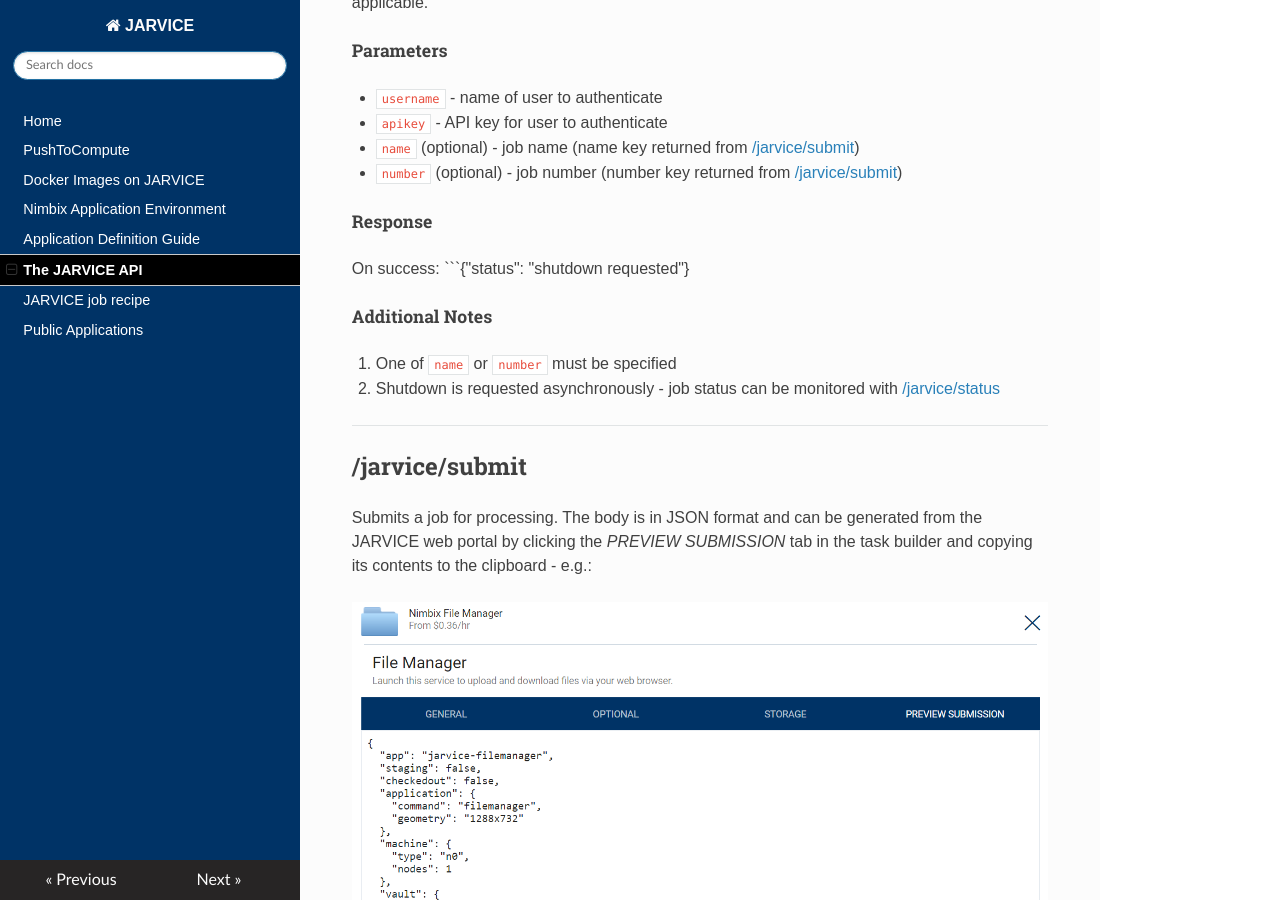
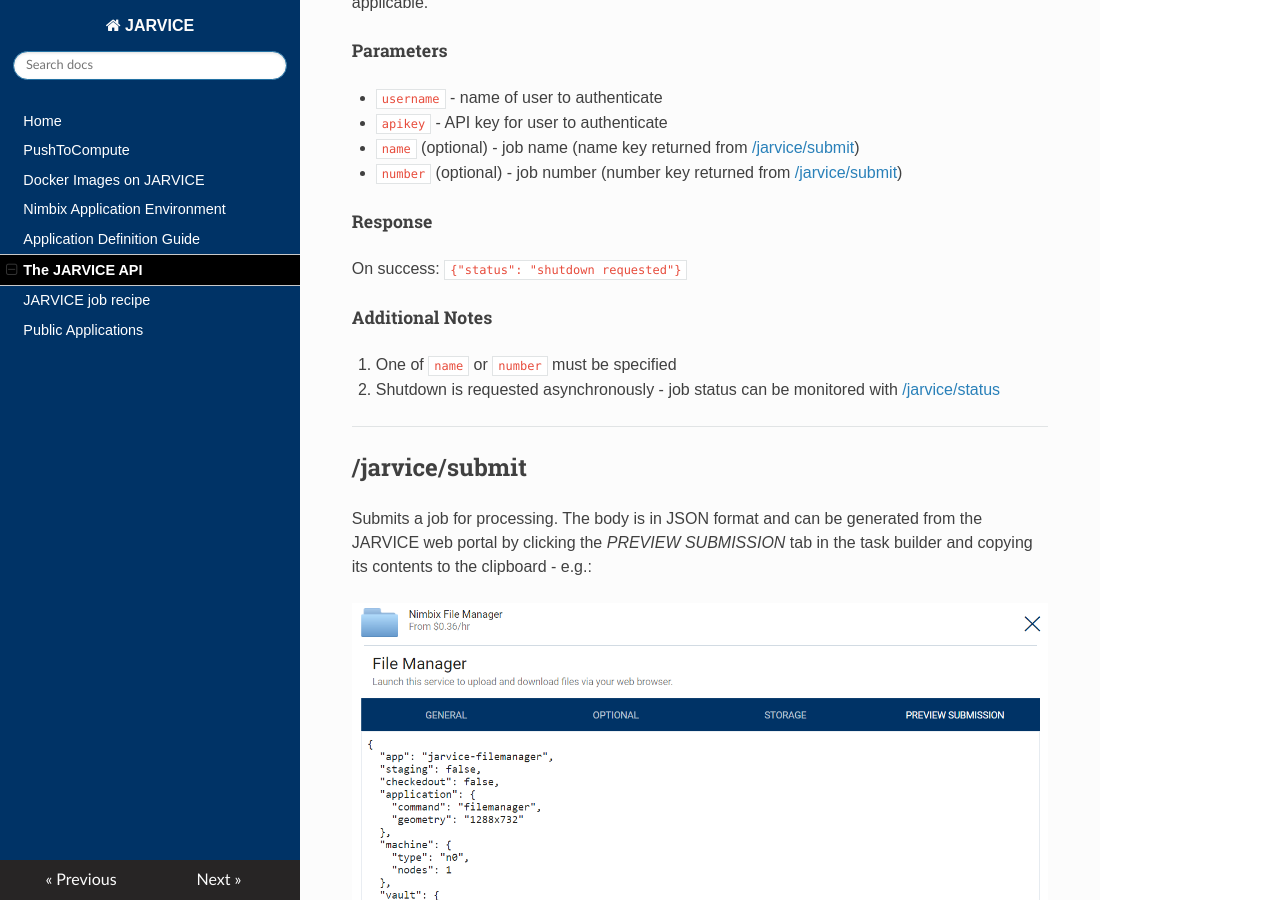
Before and after one commit to nimbix/jardoc, an MkDocs documentation site: the page built from docs/api.md, in a window 1280 px wide and 900 px high, scrolled down 1316 px. Built offline with MkDocs 1.6.1, drawn with Linux system fonts in a browser that asks for light colours; nearby versions of some CDN libraries; old or Windows-style settings are respelled for this version of MkDocs.

Commit message:
re #1244  Fix tag closing

````diff
--- a/docs/api.md
+++ b/docs/api.md
@@ -59,7 +59,7 @@
 
 ##### Response
 
-On success: ```{"status": "shutdown requested"}
+On success: ```{"status": "shutdown requested"}```
 
 ##### Additional Notes
 
````
